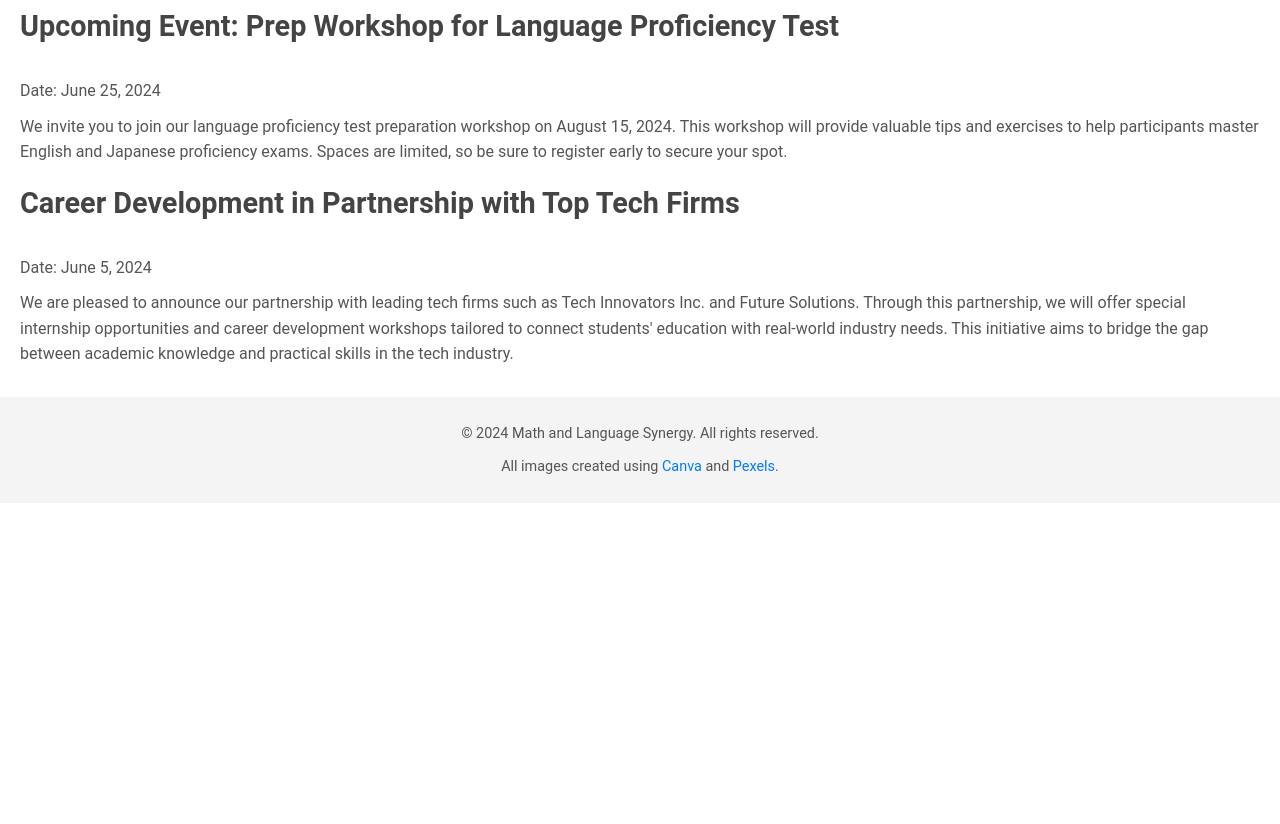
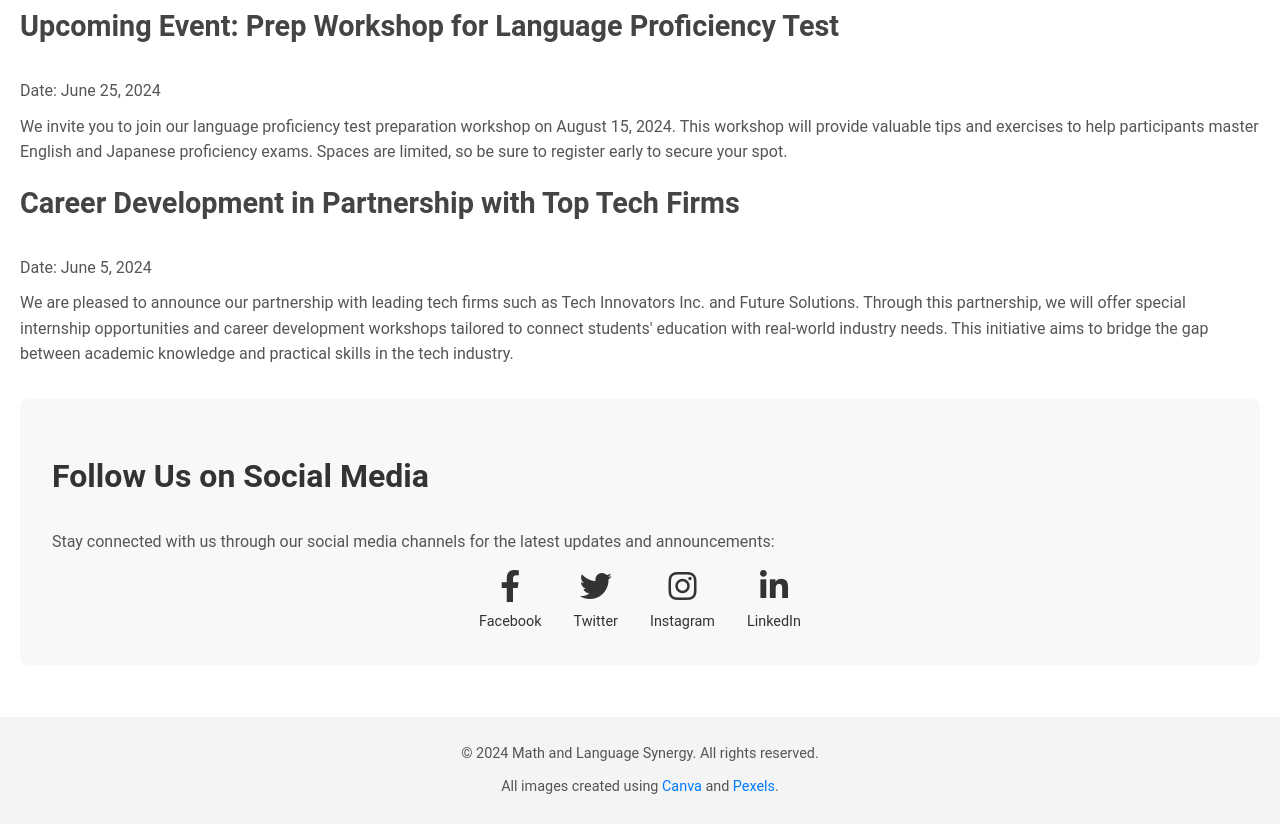
Before and after one commit to HChristopherNaoyuki/WEDE5020POE, a plain HTML site: page Code/news.html in a window 1280 px wide. Shown: the part 988-1812 px from the top of the page. Before the commit the page ends 1491 px from the top, so only its background shows below. Drawn offline with Linux system fonts and the light colour scheme.

Commit message:
Update news.html

```diff
--- a/Code/news.html
+++ b/Code/news.html
@@ -13,6 +13,7 @@
     <meta name="viewport" content="width=device-width, initial-scale=1.0">
     <title>News - Math and Language Synergy</title>
     <link rel="stylesheet" href="styles.css">
+    <link rel="stylesheet" href="https://cdnjs.cloudflare.com/ajax/libs/font-awesome/6.4.0/css/all.min.css">
 </head>
 
 <body>
@@ -76,6 +77,29 @@
                 <p>We are pleased to announce our partnership with leading tech firms such as Tech Innovators Inc. and Future Solutions. Through this partnership, we will offer special internship opportunities and career development workshops tailored to connect students' education with real-world industry needs. This initiative aims to bridge the gap between academic knowledge and practical skills in the tech industry.</p>
             </article>
         </section>
+
+        <section class="social-media">
+            <h2>Follow Us on Social Media</h2>
+            <p>Stay connected with us through our social media channels for the latest updates and announcements:</p>
+            <div class="social-icons">
+                <a href="" target="_blank" aria-label="Facebook">
+                    <i class="fab fa-facebook-f"></i>
+                    <span>Facebook</span>
+                </a>
+                <a href="" target="_blank" aria-label="Twitter">
+                    <i class="fab fa-twitter"></i>
+                    <span>Twitter</span>
+                </a>
+                <a href="" target="_blank" aria-label="Instagram">
+                    <i class="fab fa-instagram"></i>
+                    <span>Instagram</span>
+                </a>
+                <a href="" target="_blank" aria-label="LinkedIn">
+                    <i class="fab fa-linkedin-in"></i>
+                    <span>LinkedIn</span>
+                </a>
+            </div>
+        </section>
     </main>
 
     <footer>
```
